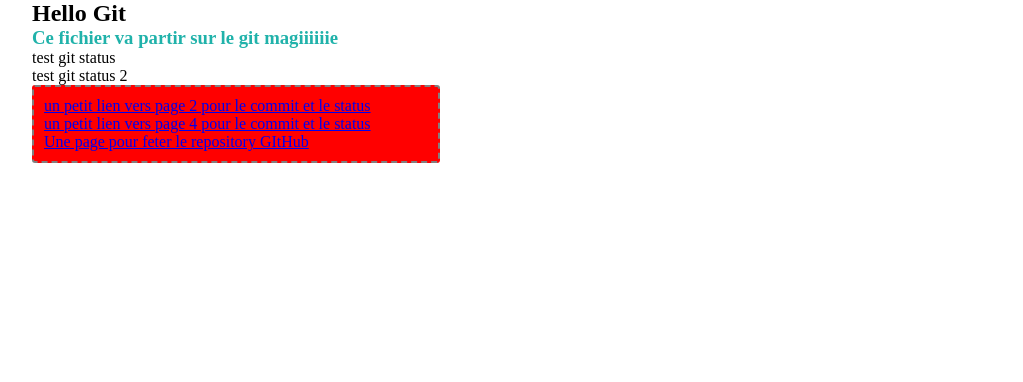
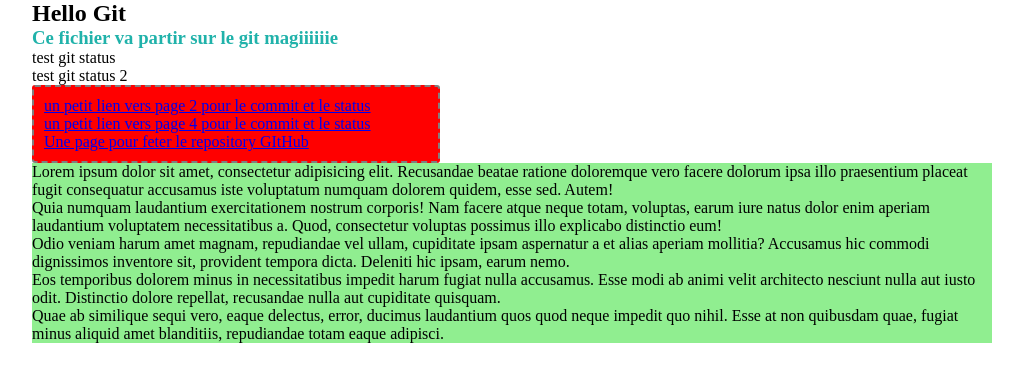
Before and after one commit to SlyDevFront/firstRepository, a plain HTML site: page index.html in a window 1280 px wide. Shown: the whole page, without its empty margins (128-1151 px from the left). Drawn offline with Linux system fonts and the light colour scheme.

Commit message:
corrections css

```diff
--- a/css/style.css
+++ b/css/style.css
@@ -13,3 +13,6 @@
 	padding:10px;
 	width: 40%;
 }
+.content {
+	background-color: lightgreen;
+}
--- a/index.html
+++ b/index.html
@@ -17,7 +17,7 @@
 			<a href="page4.html">un petit lien vers page 4 pour le commit et le status</a><br>
 			<a href="pageAnnexe.html" onclick="alert('go annexe')">Une page pour feter le repository GItHub</a><br>
 		</div>
-		<section class="content" style="color:white;">
+		<section class="content" >
 			<div>Lorem ipsum dolor sit amet, consectetur adipisicing elit. Recusandae beatae ratione doloremque vero facere dolorum ipsa illo praesentium placeat fugit consequatur accusamus iste voluptatum numquam dolorem quidem, esse sed. Autem!</div>
 			<div>Quia numquam laudantium exercitationem nostrum corporis! Nam facere atque neque totam, voluptas, earum iure natus dolor enim aperiam laudantium voluptatem necessitatibus a. Quod, consectetur voluptas possimus illo explicabo distinctio eum!</div>
 			<div>Odio veniam harum amet magnam, repudiandae vel ullam, cupiditate ipsam aspernatur a et alias aperiam mollitia? Accusamus hic commodi dignissimos inventore sit, provident tempora dicta. Deleniti hic ipsam, earum nemo.</div>
```
Also changed, not shown: page2.html (+1 -1 lines), page4.html (+1 -1 lines), pageAnnexe.html (+1 -1 lines).
